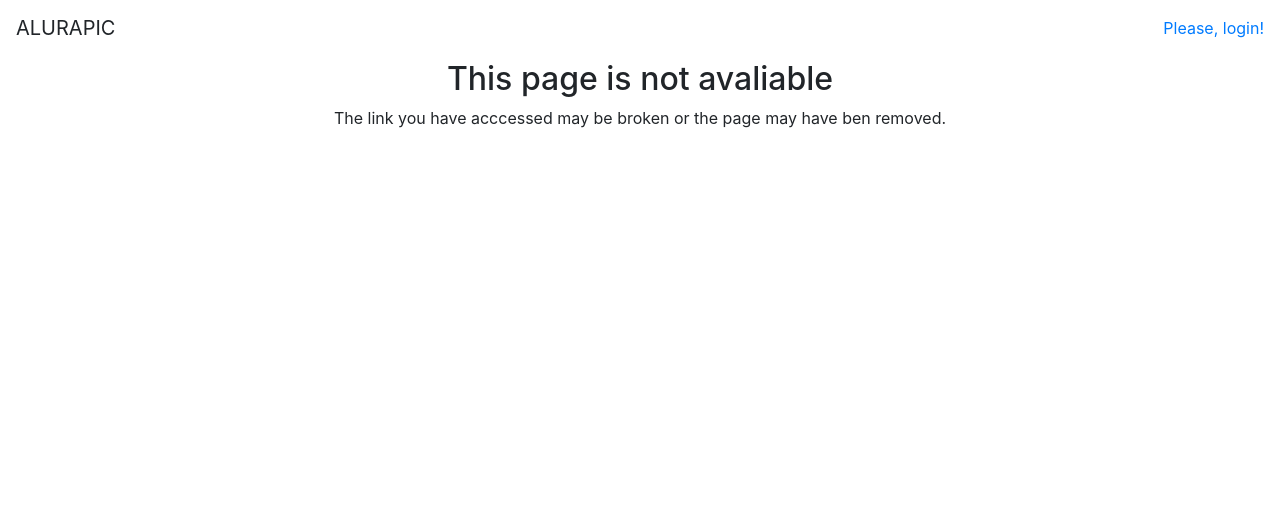
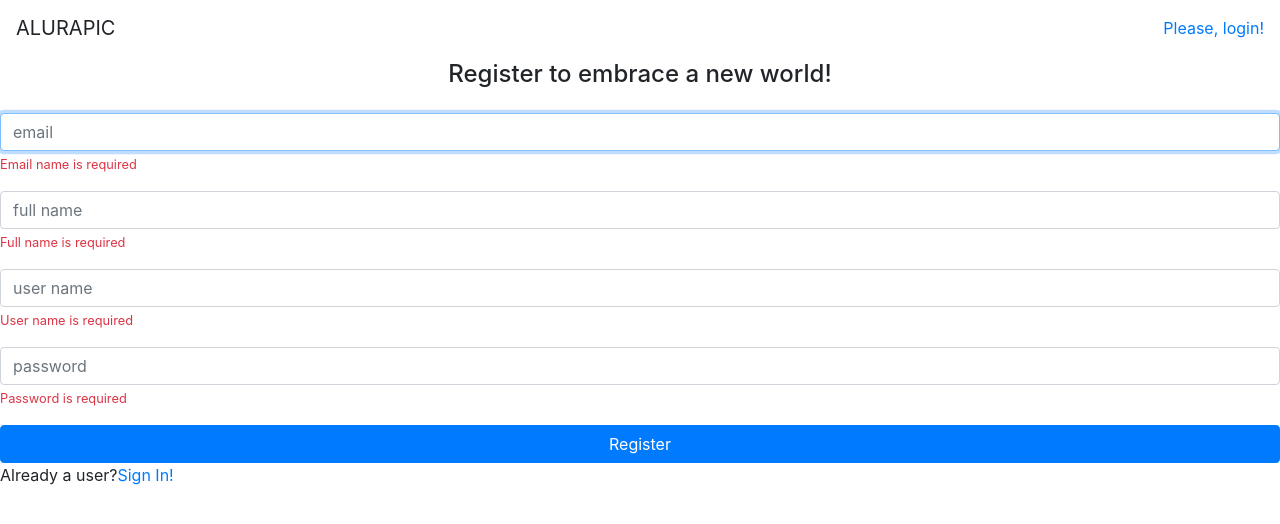
Before and after one commit to JOSELITOPASSOS/angular, an Angular app: page /signup in a window 1280 px wide. Shown: the top 524 px of the page. Built offline with nearby package versions, Linux system fonts and the light colour scheme.

Commit message:
Add component signup + Validacoes padroes form.

```diff
--- a/src/app/app.routing.module.ts
+++ b/src/app/app.routing.module.ts
@@ -1,3 +1,4 @@
+import { SignUpComponent } from './home/signup/signup.component';
 import { AuthGuard } from './core/auth/auth.guard';
 import { SigninComponent } from './home/singnin/signin.component';
 import { NotFoundComponent } from './errors/not-found/not-found.component';
@@ -10,6 +11,10 @@
 const routes: Routes = [
     { path: '',
       component: SigninComponent,
+      canActivate: [AuthGuard]
+    },
+    { path: 'signup',
+      component: SignUpComponent,
       canActivate: [AuthGuard]
     },
     {
--- a/src/app/home/home.module.ts
+++ b/src/app/home/home.module.ts
@@ -1,3 +1,4 @@
+import { SignUpComponent } from './signup/signup.component';
 import { RouterModule } from '@angular/router';
 import { VMessageModule } from './../shared/components/vmessage/vmessage.module';
 import { SigninComponent } from './singnin/signin.component';
@@ -6,7 +7,7 @@
 import { CommonModule } from '@angular/common';
 
 @NgModule({
-  declarations: [ SigninComponent ],
+  declarations: [ SigninComponent, SignUpComponent ],
   imports: [
     CommonModule,
     ReactiveFormsModule,
--- /dev/null
+++ b/src/app/home/signup/signup.component.html
@@ -0,0 +1,59 @@
+<h4 class="text-center"> Register to embrace a new world!</h4>
+
+<form [formGroup]="signupForm"class="form mt-4">
+    <div class="form-group">
+        <input formControlName="email" placeholder="email" class="form-control" autofocus >
+        <ap-vmessage text="Email name is required"
+                     *ngIf="signupForm.get('email')?.errors?.required">
+        </ap-vmessage>
+        <ap-vmessage text="Invalid e-mail"
+                     *ngIf="signupForm.get('email')?.errors?.email">
+        </ap-vmessage>
+    </div>
+
+    <div class="form-group">
+        <input formControlName="fullName" placeholder="full name" class="form-control">
+        <ap-vmessage text="Full name is required"
+                     *ngIf="signupForm.get('fullName')?.errors?.required">
+        </ap-vmessage>
+        <ap-vmessage text="Minimum length is 2"
+                     *ngIf="signupForm.get('fullName')?.errors?.minlength">
+        </ap-vmessage>
+        <ap-vmessage text="Max length is 40"
+                     *ngIf="signupForm.get('fullName')?.errors?.maxlength">
+        </ap-vmessage>
+    </div>
+
+    <div class="form-group">
+        <input formControlName="userName" placeholder="user name" class="form-control">
+        <ap-vmessage text="User name is required"
+                     *ngIf="signupForm.get('userName')?.errors?.required">
+        </ap-vmessage>
+        <ap-vmessage text="Must be lowercase"
+                     *ngIf="signupForm.get('userName')?.errors?.pattern">
+        </ap-vmessage>
+        <ap-vmessage text="Minimum length is 2"
+                     *ngIf="signupForm.get('userName')?.errors?.minlength">
+        </ap-vmessage>
+        <ap-vmessage text="Max length is 30"
+                     *ngIf="signupForm.get('userName')?.errors?.maxlength">
+        </ap-vmessage>
+    </div>
+
+    <div class="form-group">
+        <input formControlName="password" type="password" placeholder="password" class="form-control">
+        <ap-vmessage text="Password is required"
+                     *ngIf="signupForm.get('password')?.errors?.required">
+        </ap-vmessage>
+        <ap-vmessage text="Minimum length is 8"
+                     *ngIf="signupForm.get('password')?.errors?.minlength">
+        </ap-vmessage>
+        <ap-vmessage text="Max length is 14"
+                     *ngIf="signupForm.get('password')?.errors?.maxlength">
+        </ap-vmessage>
+    </div>
+
+    <button class="btn btn-primary btn-block">Register</button>
+
+    <p>Already a user?<a [routerLink]="['']">Sign In!</a></p>
+</form>
--- /dev/null
+++ b/src/app/home/signup/signup.component.ts
@@ -0,0 +1,50 @@
+import { Component, OnInit } from "@angular/core";
+import { FormBuilder, FormGroup, Validators } from "@angular/forms";
+
+@Component({
+  templateUrl: './signup.component.html'
+})
+export class SignUpComponent implements OnInit {
+
+  signupForm!: FormGroup;
+
+  constructor(
+    private formBuilder: FormBuilder
+  ){
+
+  }
+
+  ngOnInit(): void {
+    this.signupForm = this.formBuilder.group({
+      email: ['',
+          [
+            Validators.required,
+            Validators.email
+          ]
+      ],
+      userName: ['',
+          [
+            Validators.required,
+            Validators.pattern(/^[a-z]+[0-9]*$/),
+            Validators.minLength(2),
+            Validators.maxLength(30),
+          ]
+      ],
+      fullName: ['',
+          [
+            Validators.required,
+            Validators.minLength(2),
+            Validators.maxLength(40),
+          ]
+      ],
+      password: ['',
+          [
+            Validators.required,
+            Validators.minLength(8),
+            Validators.maxLength(14)
+          ]
+      ]
+    });
+  }
+
+}
```
